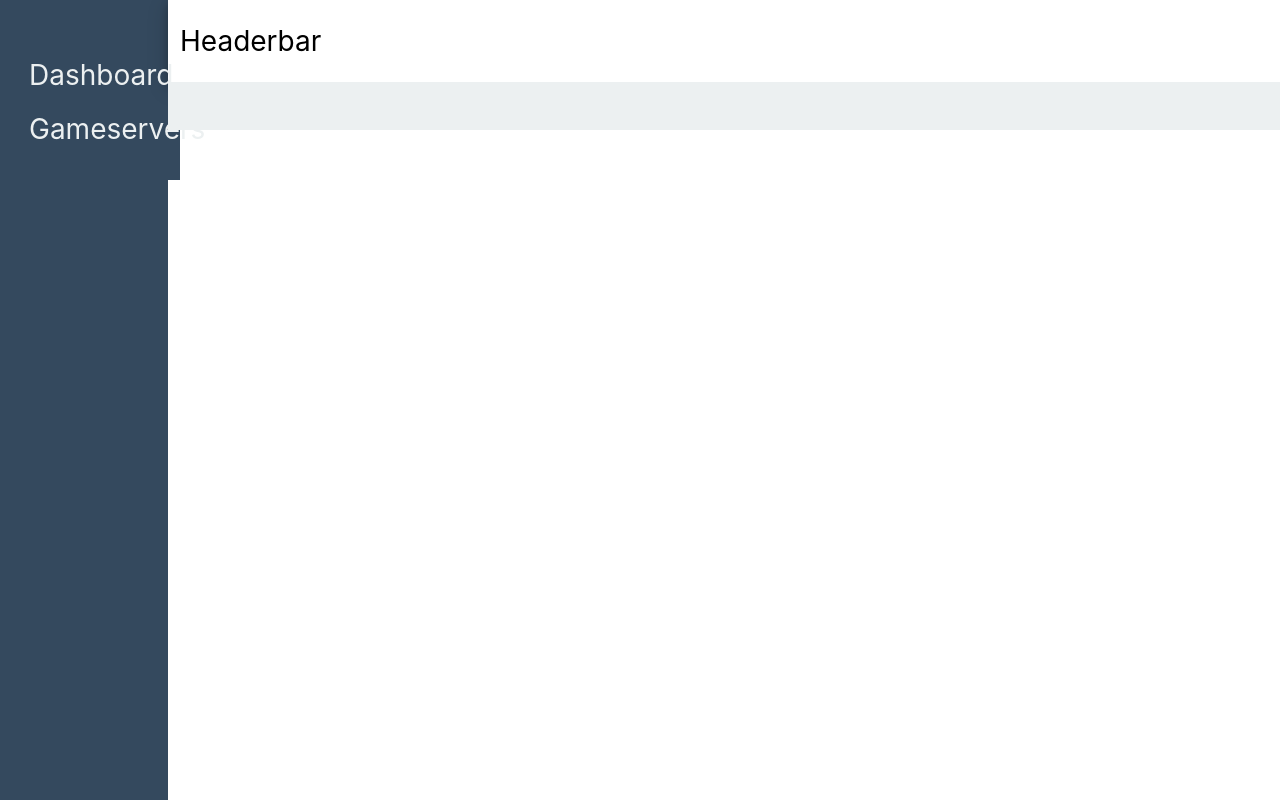
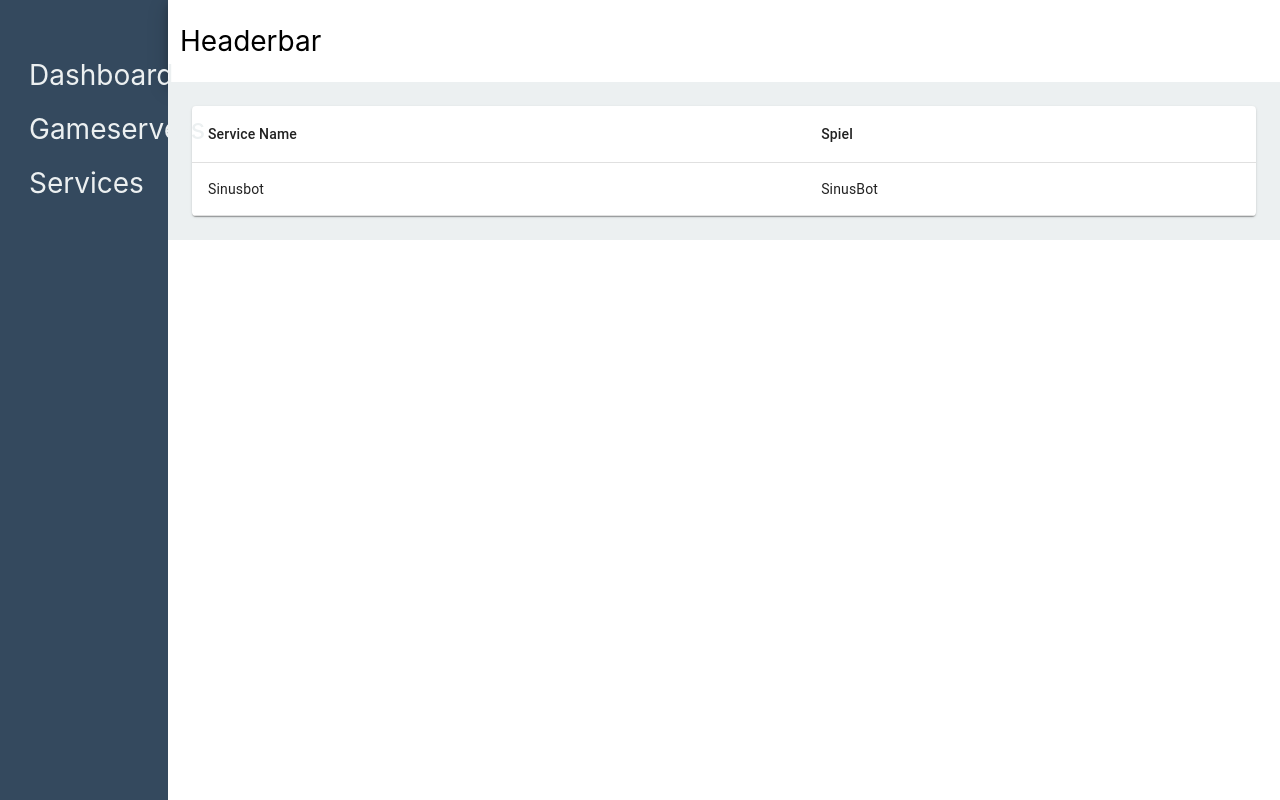
Before and after one commit to fr1edrik/Admin-Dashboard, a React (Create React App) app: page /services in a window 1280 px wide. Built offline with nearby package versions, Linux system fonts and the light colour scheme.

Commit message:
update Table component

```diff
--- a/src/common/components/Table/index.tsx
+++ b/src/common/components/Table/index.tsx
@@ -6,15 +6,15 @@ import TableContainer from '@material-ui/core/TableContainer';
 import TableHead from '@material-ui/core/TableHead';
 import TableRow from '@material-ui/core/TableRow';
 import Paper from '@material-ui/core/Paper';
-import Button from 'common/components/Button';
-import { IoIosArrowForward } from 'react-icons/io';
-
-import { BrowserRouter as Router, Link } from 'react-router-dom';
 
 import './style.scss';
 import { ITableItem } from 'common/interfaces/ITableItem';
 
-export default function SimpleTable({ items }: { items: ITableItem }) {
+interface CustomInputProps {
+	items: ITableItem;
+	children?: any;
+}
+export default function SimpleTable({ items, children }: CustomInputProps) {
 	return (
 		<TableContainer component={Paper}>
 			<Table className='table' aria-label='simple table'>
@@ -34,13 +34,7 @@ export default function SimpleTable({ items }: { items: ITableItem }) {
 								{row.serverName}
 							</TableCell>
 							<TableCell>{row.game}</TableCell>
-							<TableCell>
-								<Link to={`/gameservers/${row.game}`}>
-									<Button color={'primary'}>
-										<IoIosArrowForward />
-									</Button>
-								</Link>
-							</TableCell>
+							{children}
 						</TableRow>
 					))}
 				</TableBody>
--- a/src/components/GameServersView/index.tsx
+++ b/src/components/GameServersView/index.tsx
@@ -3,11 +3,29 @@ import Table from 'common/components/Table';
 import { ITableItem } from 'common/interfaces/ITableItem';
 import GameServers from 'common/services/GameServers';
 import IGameServer from 'common/interfaces/GameServer';
+import TableBody from '@material-ui/core/TableBody';
+import TableCell from '@material-ui/core/TableCell';
+import TableContainer from '@material-ui/core/TableContainer';
+import { BrowserRouter as Router, Link } from 'react-router-dom';
+import { IoIosArrowForward } from 'react-icons/io';
+import Button from 'common/components/Button';
 
 const tableObject: ITableItem = {
 	titles: ['Server Name', 'Spiel'],
 	data: [{ serverName: 'Mount and Blade', game: 'Mount and Blade' }],
 };
+
+function DirectButton(row: any) {
+	return (
+		<TableCell>
+			<Link to={`/gameservers/${row.game}`}>
+				<Button color={'primary'}>
+					<IoIosArrowForward />
+				</Button>
+			</Link>
+		</TableCell>
+	);
+}
 
 export default class GameServersView extends Component {
 	constructor(props: Object) {
@@ -31,6 +49,6 @@ export default class GameServersView extends Component {
 			data: gameServerList,
 		};
 
-		return <Table items={tableObject} />;
+		return <Table items={tableObject}></Table>;
 	}
 }
--- /dev/null
+++ b/src/components/ServicesView/index.tsx
@@ -0,0 +1,13 @@
+import React, { Component } from 'react';
+import Table from 'common/components/Table';
+import { ITableItem } from 'common/interfaces/ITableItem';
+
+export default class ServicesView extends Component {
+	render(): any {
+		const tableObject: ITableItem = {
+			titles: ['Service Name', 'Spiel'],
+			data: [{ serverName: 'Sinusbot', game: 'SinusBot' }],
+		};
+		return <Table items={tableObject} />;
+	}
+}
--- a/src/components/Sidebar/index.tsx
+++ b/src/components/Sidebar/index.tsx
@@ -13,6 +13,9 @@ export default class Sidebar extends Component {
 					<li>
 						<Link to='/gameservers'>Gameservers</Link>
 					</li>
+					<li>
+						<Link to='/services'>Services</Link>
+					</li>
 				</ul>
 			</div>
 		);
--- a/src/router/index.tsx
+++ b/src/router/index.tsx
@@ -1,6 +1,7 @@
 import Dashboard from 'components/Dashboard';
 import GameServersView from 'components/GameServersView';
 import GameServersViewDetail from 'components/GameServersView/GameserversViewDetail';
+import ServicesView from 'components/ServicesView/';
 import FileManager from 'common/components/FileManager';
 export const routes = [
 	{
@@ -23,4 +24,9 @@ export const routes = [
 		component: FileManager,
 		exact: true,
 	},
+	{
+		path: '/services',
+		component: ServicesView,
+		exact: true,
+	},
 ];
```
